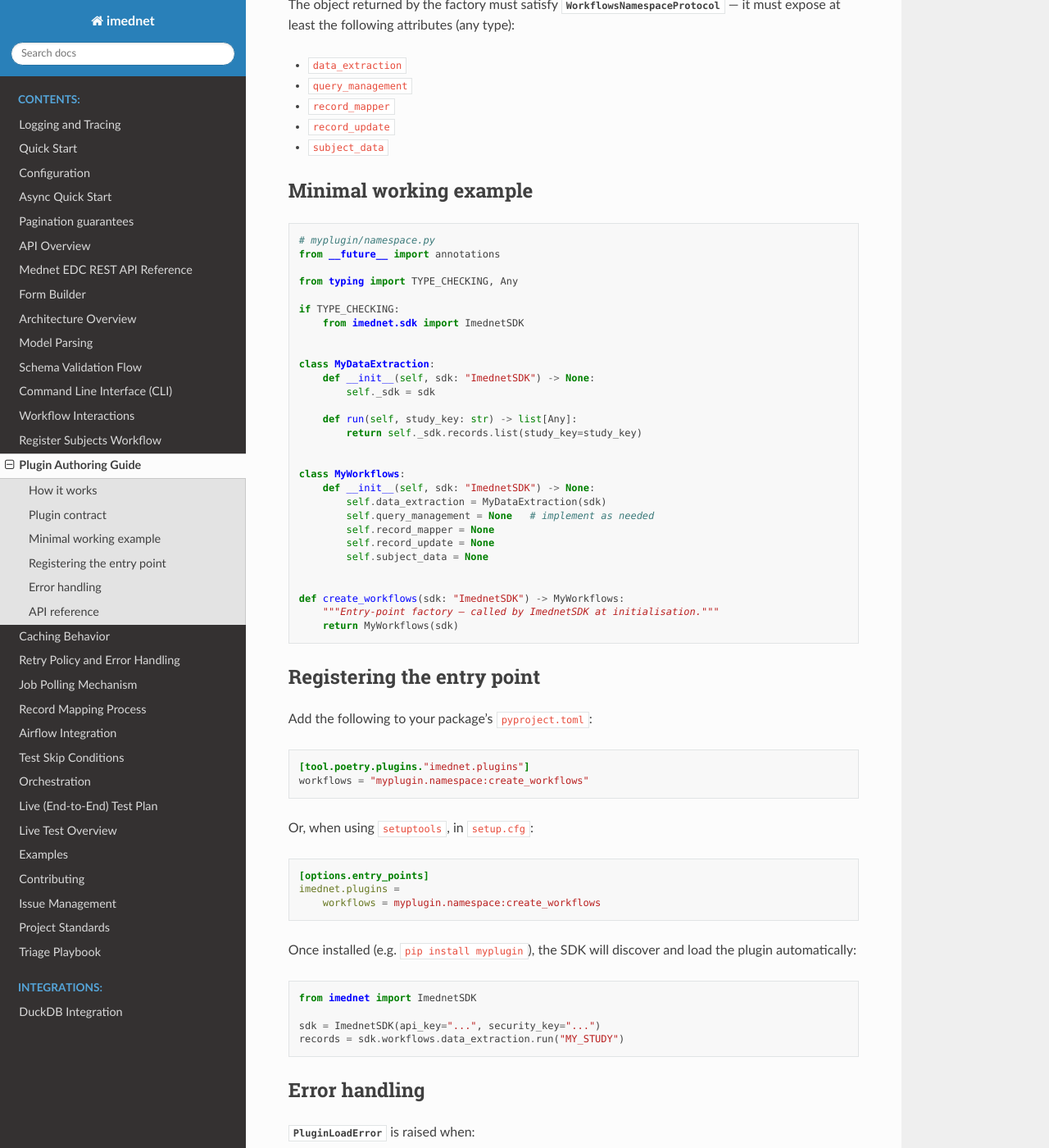
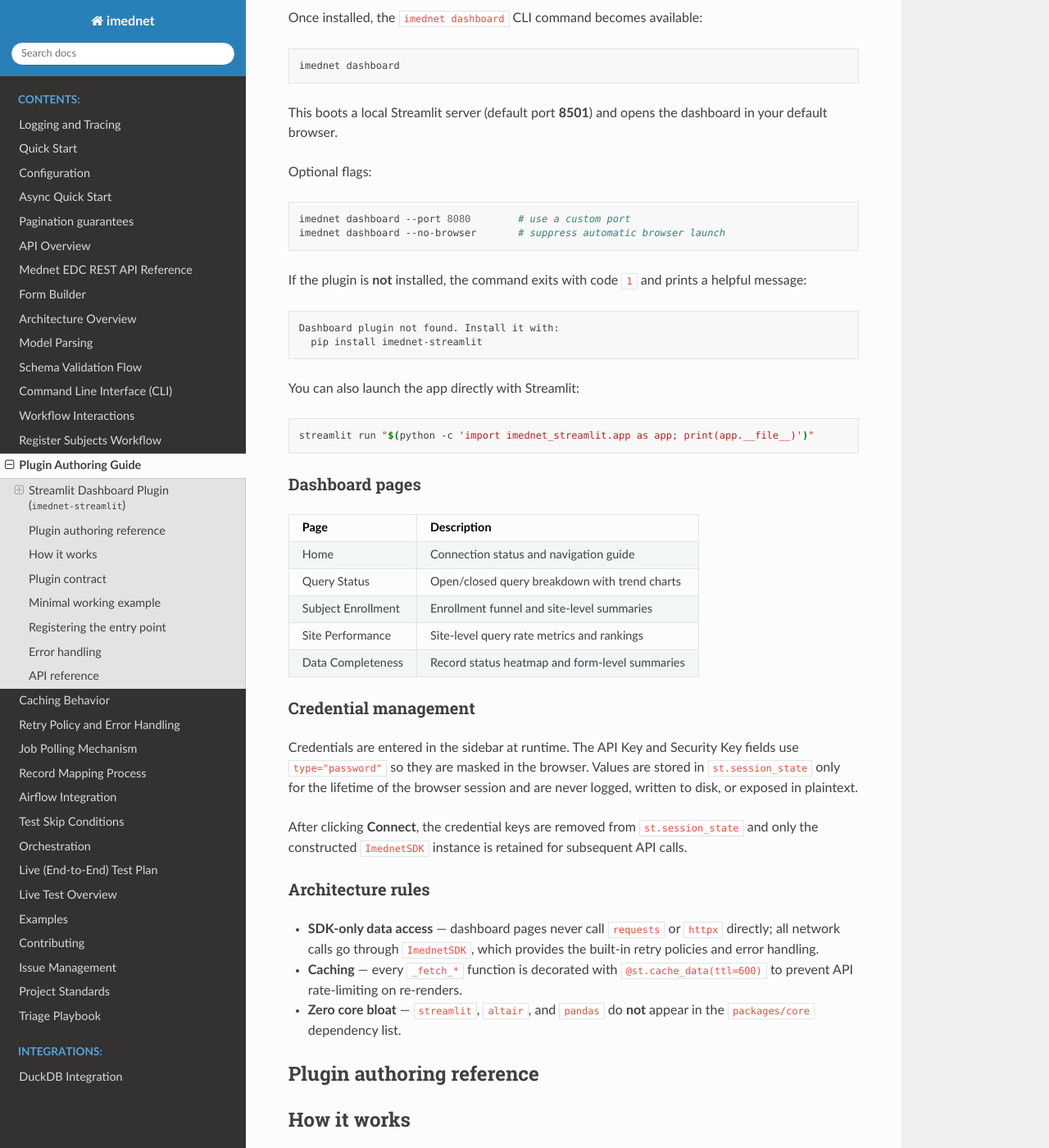
Before and after one commit to fderuiter/imednet-python-sdk, a Sphinx documentation site: the page built from docs/plugins.rst, in a window 1280 px wide and 1400 px high, scrolled down 827 px. Shown: the whole window at 82% size. Built offline with Sphinx 7.4.7 and the Read the Docs theme 3.1.0, drawn with Linux system fonts in a browser that asks for light colours; pages that are not in the unit, such as notebooks, are missing from menus; the version number is read from the project's files by our own code; some of the changed text lies outside the part shown.

Commit message:
feat(streamlit): complete imednet-streamlit dashboard plugin documentation (#1085)
* Initial plan

* docs: update plugins-streamlit README and add dashboard docs to plugins.rst

* docs: remove duplicate paragraph in plugins.rst authoring section

* docs: fix hyphenation consistency in plugins.rst pages table

---------

Co-authored-by: copilot-swe-agent[bot] <198982749+Copilot@users.noreply.github.com>

```diff
--- a/docs/plugins.rst
+++ b/docs/plugins.rst
@@ -1,12 +1,117 @@
 Plugin Authoring Guide
 ======================
 
-The iMednet SDK supports optional plugins that extend the SDK with additional
-workflow functionality.  The built-in ``imednet-workflows`` package is the
-reference implementation, but any third-party package can register its own
-plugin using the standard `Python entry-point`_ mechanism.
+The iMednet SDK ships two first-party optional plugins:
+
+* :ref:`imednet-streamlit <streamlit-dashboard-plugin>` — interactive Streamlit
+  reporting dashboards.
+* ``imednet-workflows`` — opinionated data-extraction and query-management
+  workflows (see the workflows API reference).
+
+The built-in ``imednet-workflows`` package is the reference implementation for
+third-party plugins.  Any third-party package can register its own plugin using
+the standard `Python entry-point`_ mechanism.
 
 .. _Python entry-point: https://packaging.python.org/en/latest/specifications/entry-points/
+
+.. _streamlit-dashboard-plugin:
+
+Streamlit Dashboard Plugin (``imednet-streamlit``)
+---------------------------------------------------
+
+The ``imednet-streamlit`` package provides a multi-page Streamlit reporting
+dashboard that consumes the core SDK.  It is intentionally isolated so that
+users deploying the SDK in serverless or batch environments are not forced to
+install the large ``streamlit`` and ``altair`` binaries.
+
+Installation
+~~~~~~~~~~~~
+
+.. code-block:: bash
+
+   pip install imednet-streamlit
+
+Or, when working inside the monorepo:
+
+.. code-block:: bash
+
+   pip install ./packages/plugins-streamlit
+
+Launching the dashboard
+~~~~~~~~~~~~~~~~~~~~~~~
+
+Once installed, the ``imednet dashboard`` CLI command becomes available:
+
+.. code-block:: bash
+
+   imednet dashboard
+
+This boots a local Streamlit server (default port **8501**) and opens the
+dashboard in your default browser.
+
+Optional flags:
+
+.. code-block:: bash
+
+   imednet dashboard --port 8080        # use a custom port
+   imednet dashboard --no-browser       # suppress automatic browser launch
+
+If the plugin is **not** installed, the command exits with code ``1`` and
+prints a helpful message:
+
+.. code-block:: text
+
+   Dashboard plugin not found. Install it with:
+     pip install imednet-streamlit
+
+You can also launch the app directly with Streamlit:
+
+.. code-block:: bash
+
+   streamlit run "$(python -c 'import imednet_streamlit.app as app; print(app.__file__)')"
+
+Dashboard pages
+~~~~~~~~~~~~~~~
+
++----------------------+------------------------------------------------------+
+| Page                 | Description                                          |
++======================+======================================================+
+| Home                 | Connection status and navigation guide               |
++----------------------+------------------------------------------------------+
+| Query Status         | Open/closed query breakdown with trend charts        |
++----------------------+------------------------------------------------------+
+| Subject Enrollment   | Enrollment funnel and site-level summaries           |
++----------------------+------------------------------------------------------+
+| Site Performance     | Site-level query rate metrics and rankings           |
++----------------------+------------------------------------------------------+
+| Data Completeness    | Record status heatmap and form-level summaries       |
++----------------------+------------------------------------------------------+
+
+Credential management
+~~~~~~~~~~~~~~~~~~~~~
+
+Credentials are entered in the sidebar at runtime.  The API Key and Security
+Key fields use ``type="password"`` so they are masked in the browser.  Values
+are stored in ``st.session_state`` only for the lifetime of the browser
+session and are never logged, written to disk, or exposed in plaintext.
+
+After clicking **Connect**, the credential keys are removed from
+``st.session_state`` and only the constructed ``ImednetSDK`` instance is
+retained for subsequent API calls.
+
+Architecture rules
+~~~~~~~~~~~~~~~~~~
+
+* **SDK-only data access** — dashboard pages never call ``requests`` or
+  ``httpx`` directly; all network calls go through ``ImednetSDK``, which
+  provides the built-in retry policies and error handling.
+* **Caching** — every ``_fetch_*`` function is decorated with
+  ``@st.cache_data(ttl=600)`` to prevent API rate-limiting on re-renders.
+* **Zero core bloat** — ``streamlit``, ``altair``, and ``pandas`` do **not**
+  appear in the ``packages/core`` dependency list.
+
+Plugin authoring reference
+--------------------------
 
 How it works
 ------------
```
Also changed, not shown: packages/plugins-streamlit/README.md.
